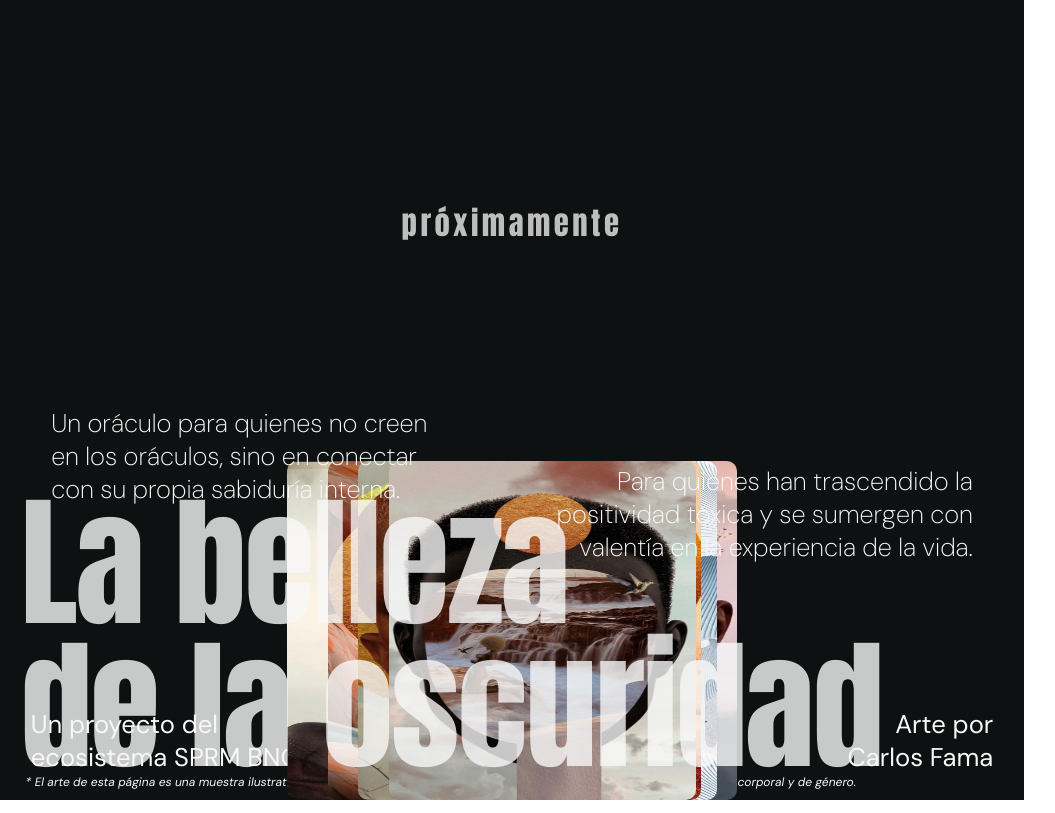
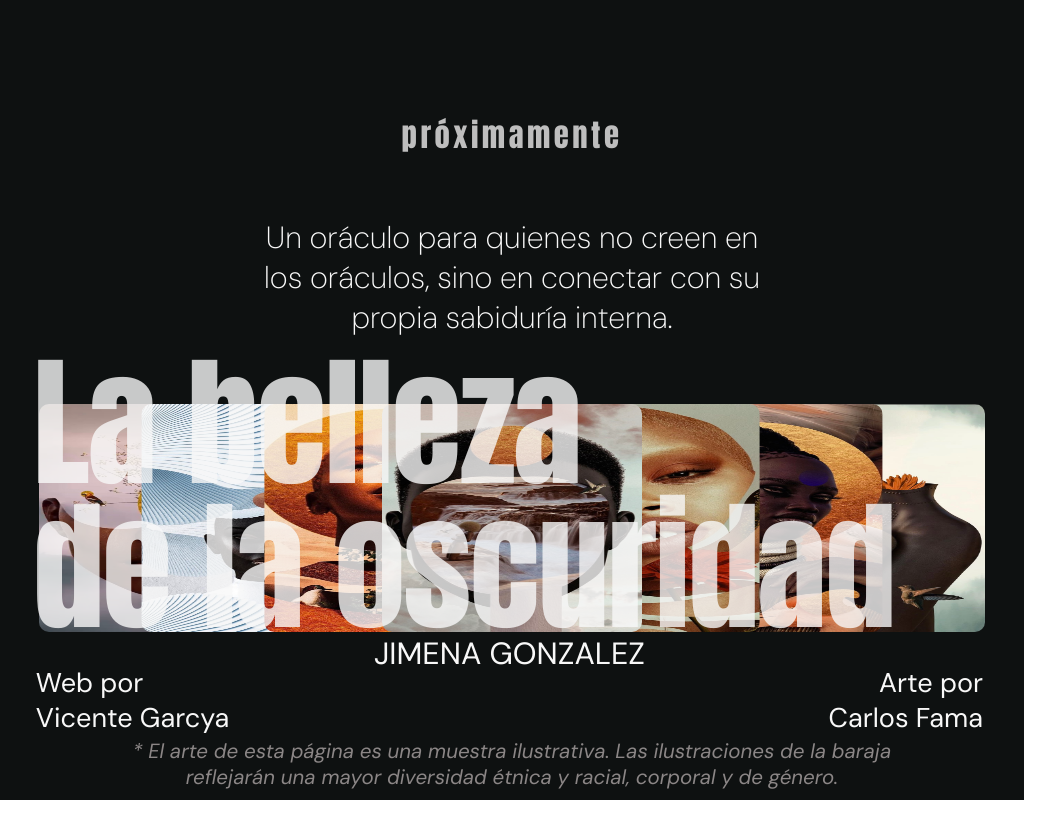
Before and after one commit to vicentegarcya/la-belleza-de-la-oscuridad, a React (Create React App) app: page / in a window 1024 px wide. Shown: the whole page, 1055 px wide, since content can reach past the window. Built offline with nearby package versions, Linux system fonts and the light colour scheme.

Commit message:
change last phrase, my name and solve ipad issues

```diff
--- a/src/App.js
+++ b/src/App.js
@@ -114,7 +114,7 @@ function App() {
       <div className="footer">
         <div ref={creadoresRef} className="creadores_desktop hidden">
           <p className="supreme">
-            Un proyecto del<br></br>ecosistema SPRM BNGS
+            Web por<br></br>Vicente Garcya
           </p>
           <div>
             <p className="jimena">JIMENA GONZALEZ</p>
--- a/src/App.scss
+++ b/src/App.scss
@@ -13,7 +13,7 @@
 
 .App {
   width: 100vw;
-  height: 100vh;
+  height: 100dvh;
   background-color: var(--fourth-bg-color);
   display: flex;
   flex-direction: column;
@@ -33,7 +33,7 @@
   font-size: 1.5vw;
   letter-spacing: 4.5px;
   color: #bebebe;
-  margin-top: 75px;
+  margin-top: 11dvh;
   animation: appearTop 1s cubic-bezier(0.25, 0.46, 0.45, 0.94);
 }
 
@@ -59,11 +59,11 @@
   display: flex;
   justify-content: space-between;
   width: 95vw;
-  height: 10vh;
+  height: 10dvh;
   font-size: 1.2vw;
   font-family: var(--text-font);
   font-weight: 300;
-  margin-top: 25px;
+  margin-top: 4dvh;
   z-index: 10;
 }
 
@@ -111,7 +111,7 @@
 
 .title_contacto {
   width: 100%;
-  height: 10dvh;
+  height: 10.5dvh;
   overflow: hidden;
   margin-bottom: 1.5dvh;
 }
@@ -253,13 +253,16 @@
 }
 
 .footer > p {
-  font-size: 12px;
+  width: 100vw;
+  font-size: 1.85dvh;
   font-style: italic;
   margin: 0;
   margin-left: 2.5vw;
   position: absolute;
   bottom: 10px;
   left: 0;
+  text-align: center;
+  color: #8b8686;
 }
 
 .creadores_desktop {
@@ -308,7 +311,7 @@
 
 .fake_scroll {
   width: 100vw;
-  height: 100vh;
+  height: 100dvh;
   position: absolute;
   top: 0;
   left: 0;
@@ -318,7 +321,7 @@
 }
 
 .fake_scroll > div {
-  height: 150vh;
+  height: 150dvh;
 }
 
 @media only screen and (max-width: 768px) {
@@ -502,97 +505,158 @@
     font-size: 2vw;
     font-style: italic;
     margin: 0;
-    margin-left: 2.5vw;
+    width: 80%;
     position: absolute;
     bottom: 10px;
-    left: 0;
+    left: 50%;
+    transform: translateX(-50%);
   }
 }
 
 @media only screen and (min-width: 769px) and (max-width: 1024px) {
-  .App {
-    height: 100dvh;
-  }
   .proximamente {
     font-size: 3vw;
     letter-spacing: 3.5px;
-    margin-top: 200px;
+    margin-top: 14dvh;
   }
 
   .title_cards {
     width: 94vw;
-    height: 60vw;
+    height: 26dvh;
     position: relative;
+    margin-top: 12dvh;
   }
 
   .title {
     width: 90vw;
     font-size: 14vw;
-    margin-top: 0px;
-    margin-bottom: 3vw;
     line-height: 1;
     letter-spacing: -2px;
-    left: -1vw;
+    left: 2px;
+    bottom: -2dvh;
+  }
+
+  .title_contacto {
+    width: 102%;
+    height: 4dvh;
+    overflow: hidden;
+    margin-bottom: 0.75dvh;
+  }
+
+  .title_contacto > p {
+    margin: 0;
+    font-size: 6vw;
+    letter-spacing: -1px;
+    margin-bottom: 0.75dvh;
+    margin-left: 0.75vw;
+    animation: appearTop 0.5s cubic-bezier(0.25, 0.46, 0.45, 0.94);
   }
 
   .cards {
-    width: 100vw;
+    width: 100%;
+    position: absolute;
+    top: 0;
+    left: 0;
   }
 
   .card {
-    width: 30%;
+    width: 27%;
+    height: 110%;
     border-radius: 10px;
     position: absolute;
-    animation: marginCard 1s cubic-bezier(0.25, 0.46, 0.45, 0.94);
+  }
+
+  @keyframes card1mobile {
+    0% {
+      transform: translateX(0);
+    }
+    100% {
+      transform: translateX(-33.5vw);
+    }
+  }
+  @keyframes card2mobile {
+    0% {
+      transform: translateX(0);
+    }
+    100% {
+      transform: translateX(-23.5vw);
+    }
+  }
+  @keyframes card3mobile {
+    0% {
+      transform: translateX(0);
+    }
+    100% {
+      transform: translateX(-11.5vw);
+    }
+  }
+
+  @keyframes card5mobile {
+    0% {
+      transform: translateX(0);
+    }
+    100% {
+      transform: translateX(11.5vw);
+    }
+  }
+  @keyframes card6mobile {
+    0% {
+      transform: translateX(0);
+    }
+    100% {
+      transform: translateX(23.5vw);
+    }
+  }
+  @keyframes card7mobile {
+    0% {
+      transform: translateX(0);
+    }
+    100% {
+      transform: translateX(33.5vw);
+    }
   }
 
   .card:nth-child(1) {
-    margin-left: 8vw;
+    transform: translateX(-33.5vw);
+    animation: card1mobile 1s cubic-bezier(0.25, 0.46, 0.45, 0.94);
   }
   .card:nth-child(2) {
-    margin-left: 4vw;
+    transform: translateX(-23.5vw);
+    animation: card2mobile 1s cubic-bezier(0.25, 0.46, 0.45, 0.94);
   }
   .card:nth-child(3) {
-    margin-left: 1vw;
+    transform: translateX(-11.5vw);
+    animation: card3mobile 1s cubic-bezier(0.25, 0.46, 0.45, 0.94);
   }
 
   .card:nth-child(5) {
-    margin-right: 6vw;
+    transform: translateX(11.5vw);
+    animation: card5mobile 1s cubic-bezier(0.25, 0.46, 0.45, 0.94);
   }
   .card:nth-child(6) {
-    margin-right: 12vw;
+    transform: translateX(23.5vw);
+    animation: card6mobile 1s cubic-bezier(0.25, 0.46, 0.45, 0.94);
   }
   .card:nth-child(7) {
-    margin-right: 20vw;
-  }
-
-  @keyframes marginCard {
-    0% {
-      margin: 0;
-    }
-    99% {
-      margin: 0;
-    }
-    100% {
-      margin: initial;
-    }
+    transform: translateX(33.5vw);
+    animation: card7mobile 1s cubic-bezier(0.25, 0.46, 0.45, 0.94);
   }
 
   .explanation {
     width: 90vw;
-    font-size: 2.5vw;
-    margin-top: 135px;
+    font-size: 3vw;
+    margin-top: 10dvh;
+    flex-direction: column;
+    align-items: center;
+    justify-content: center;
   }
 
   .explanation > p:nth-child(1) {
-    width: 44%;
+    width: 55%;
+    text-align: center;
   }
 
   .explanation > p:nth-child(2) {
-    width: 52%;
-  }
-
-  .explanation > p:nth-child(2) > br {
     display: none;
   }
 
@@ -602,8 +666,9 @@
     left: 0.5vw;
     display: flex;
     align-items: flex-end;
-    width: 99vw;
-    height: 23vw;
+    width: 98vw;
+    height: 16dvh;
+    margin-bottom: 4.75dvh;
   }
 
   .creadores_desktop > * {
@@ -615,14 +680,26 @@
   }
 
   .creadores_desktop > div:nth-child(2) > * {
-    font-size: 2.5vw;
+    font-size: 3vw;
   }
 
   .creadores_desktop > .carlos {
-    font-size: 2.5vw;
+    font-size: 2.65vw;
   }
 
   .creadores_desktop > .supreme {
-    font-size: 2.5vw;
+    font-size: 2.65vw;
+    margin-left: 3vw;
+  }
+
+  .footer > p {
+    font-size: 2vw;
+    font-style: italic;
+    margin: 0;
+    width: 80%;
+    position: absolute;
+    bottom: 10px;
+    left: 50%;
+    transform: translateX(-50%);
   }
 }
```
